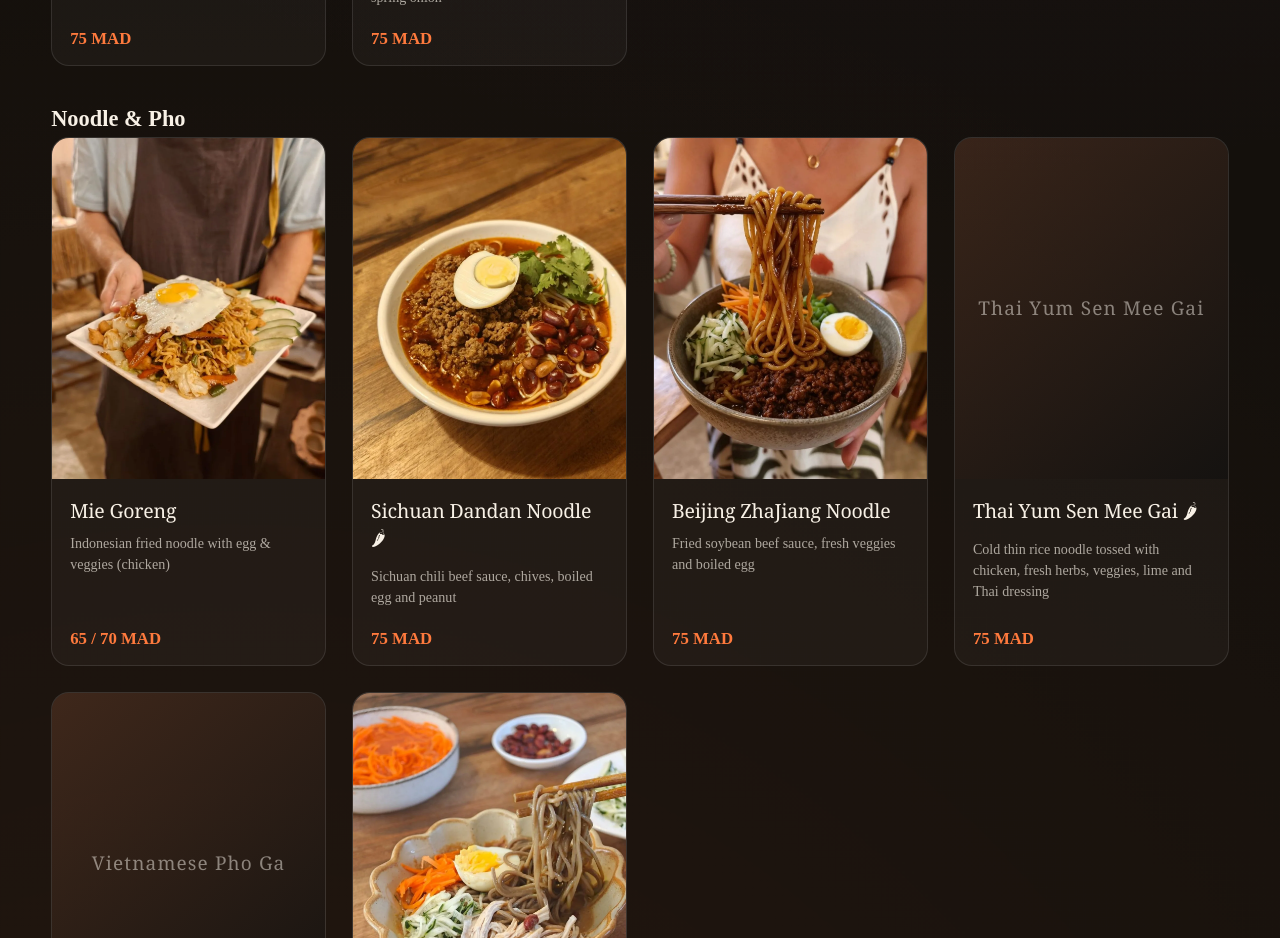
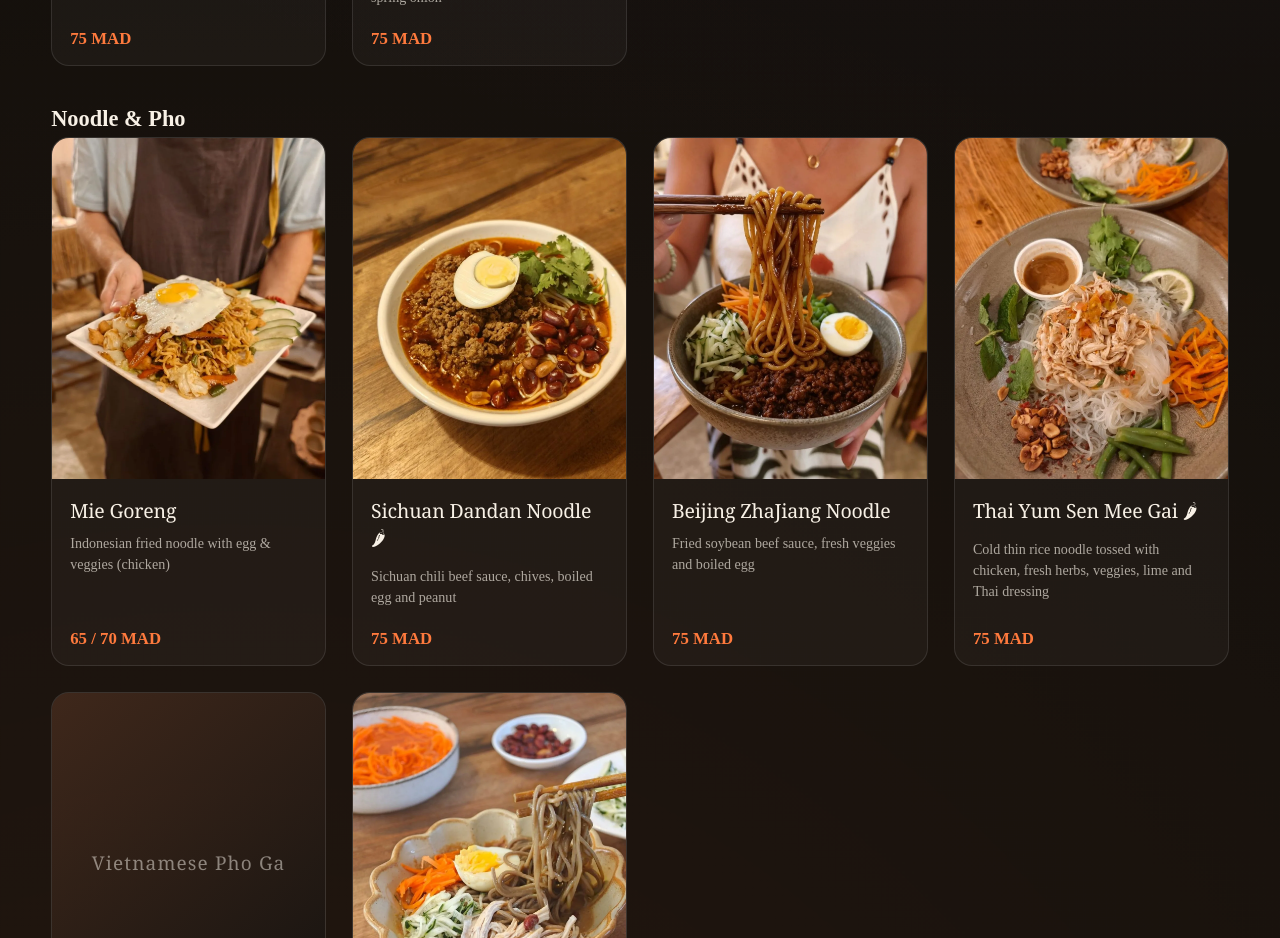
Before and after one commit to popifresco12/kinomori-site, a React (Vite) app: page /#/menu in a window 1280 px wide. Shown: the part 1980-2918 px from the top of the page. Built offline with nearby package versions, Linux system fonts and the light colour scheme.

Commit message:
menu: foto Thai Yum Sen Mee Gai

```diff
--- a/src/pages/MenuPage.tsx
+++ b/src/pages/MenuPage.tsx
@@ -100,6 +100,7 @@ const MENU: MenuSection[] = [
         price: "75",
         desc: "Cold thin rice noodle tossed with chicken, fresh herbs, veggies, lime and Thai dressing",
         spicy: true,
+        image: "media/dish-thai-yum-sen-mee-gai.webp",
       },
       {
         name: "Vietnamese Pho Ga",
```
Also changed, not shown: public/media/dish-thai-yum-sen-mee-gai.webp (added).
